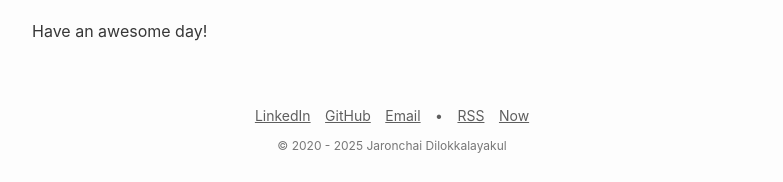
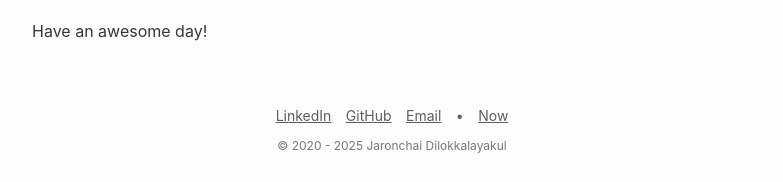
Before and after one commit to jarondlk/jaronchai-blog, a Jekyll site: the page built from index.markdown, in a window 1280 px wide. Shown: the part 844-1026 px from the top of the page, without its empty margins (248-1031 px from the left). Built offline with Jekyll 4.4.1, drawn with Linux system fonts in a browser that asks for light colours.

Commit message:
Update footer

```diff
--- a/_includes/footer.html
+++ b/_includes/footer.html
@@ -49,7 +49,6 @@
       <a href="https://github.com/jarondlk" rel="me" class="footer-underline">GitHub</a>
       <a href="mailto:{{ site.email }}" class="footer-underline">Email</a>
       <span class="footer-underline" style="text-decoration: none ;">•</span>
-      <a href="{{ 'feed.xml' | relative_url }}" class="footer-underline">RSS</a>
       <a href="/now" class="footer-underline">Now</a>
 
     </div>
```
